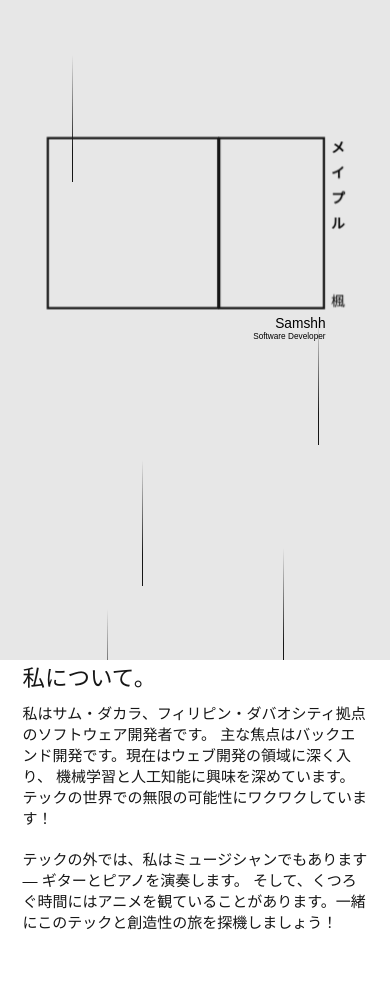
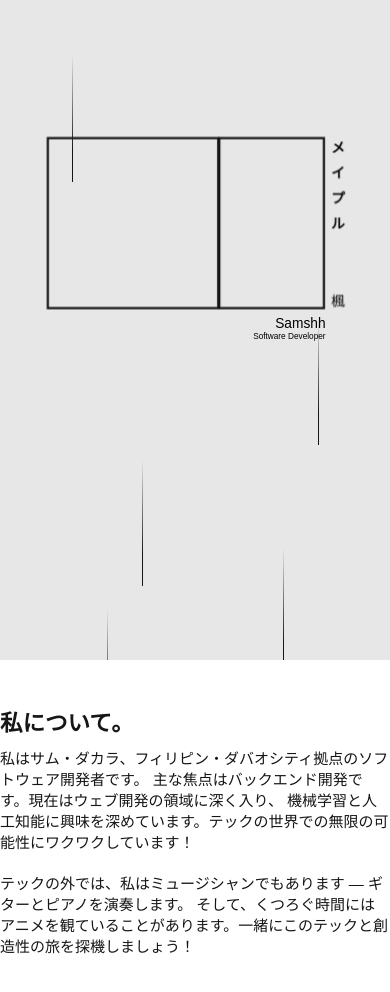
Before and after one commit to Samshh/landingPage, a Vue app: page / in a window 390 px wide. Shown: the part 184-1176 px from the top of the page. Built offline with nearby package versions, Linux system fonts and the light colour scheme; the HTML template or start-up script is replaced by a standard one; a web font is replaced by a local one.

Commit message:
text hierarchy

```diff
--- a/src/components/footermain.vue
+++ b/src/components/footermain.vue
@@ -95,7 +95,7 @@ onUnmounted(() => {
     <div class="timewrap">
       <div class="innerWrapper">
         <div class="contwrap">
-          <div class="contacts">ソーシャル。</div>
+          <h1 class="contacts">ソーシャル。</h1>
           <a class="contact linkedin" target="_blank" href="https://www.linkedin.com/in/samshh/" style="cursor: none">
             <i class="fab fa-linkedin"></i> LinkedIn
           </a>
@@ -116,7 +116,7 @@ onUnmounted(() => {
         </div>
       </div>
       <div class="detailwrap">
-        <div class="detail">デタイルズ。</div>
+        <h1 class="detail">デタイルズ。</h1>
         <p class="details">samdacs2@gmail.com</p>
         <p class="details">+63 969 696 9696</p>
       </div>
@@ -144,11 +144,13 @@ onUnmounted(() => {
   user-select: none;
   cursor: none;
 }
+
 .madeby {
   text-align: center;
   display: flex;
   align-items: flex-end;
 }
+
 .madewrap {
   width: 50vw;
   display: flex;
@@ -157,6 +159,7 @@ onUnmounted(() => {
   padding-left: clamp(22px, 5.7vw, 45px);
   padding-right: clamp(22px, 5.7vw, 45px);
 }
+
 .timewrap {
   display: flex;
   flex-direction: column;
@@ -314,5 +317,4 @@ onUnmounted(() => {
   .outterWrapper {
     display: none;
   }
-}
-</style>
+}</style>
--- a/src/components/secondpage.vue
+++ b/src/components/secondpage.vue
@@ -60,8 +60,8 @@ onUnmounted(() => {
     <div class="innerWrapper">
       <div class="aboutMe">
         <img class="myPic" src="/src/assets/SamGoogle.png" alt="" />
-        <div class="aboutMe2">
-          <p id="p" class="me">私について。</p>
+        <div class="aboutwrap">
+          <h1 id="p" class="me">私について。</h1>
           <p id="p" class="desc myText">
             私はサム・ダカラ、フィリピン・ダバオシティ拠点のソフトウェア開発者です。
             主な焦点はバックエンド開発です。現在はウェブ開発の領域に深く入り、
@@ -73,13 +73,15 @@ onUnmounted(() => {
             そして、くつろぐ時間にはアニメを観ていることがあります。一緒にこのテックと創造性の旅を探機しましょう！
           </p>
         </div>
-
       </div>
     </div>
   </div>
 </template>
 
 <style scoped>
+.aboutwrap {
+  padding-top: clamp(45px, 5vw, 180px);
+}
 
 .aboutMe {
   padding-right: clamp(22.5px, 2.7vw, 45px);
@@ -87,8 +89,8 @@ onUnmounted(() => {
   display: flex;
   color: #161616;
   padding-bottom: clamp(35px, 5.7vw, 70px);
+}
 
-}
 .me {
   font-size: clamp(22.5px, 3.4vw, 45px);
   font-weight: 400px;
@@ -108,17 +110,20 @@ onUnmounted(() => {
 }
 
 @keyframes slide {
+
   0%,
   50% {
     transform: translateY(0);
     opacity: 1;
   }
+
   50.01%,
   100% {
     transform: translateY(-100%);
     opacity: 0;
   }
 }
+
 .myPic {
   border-radius: 10px;
   object-fit: cover;
@@ -139,10 +144,6 @@ onUnmounted(() => {
   filter: grayscale(0%);
 }
 
-.aboutMe2 {
-  padding-top: clamp(45px, 5vw, 180px);
-}
-
 ::selection {
   background-color: #e7e7e7;
   color: #161616;
@@ -158,14 +159,17 @@ onUnmounted(() => {
     height: auto;
     overflow: auto;
   }
+
   .innerWrapper {
     flex-direction: column;
     justify-content: space-around;
     padding: 0;
   }
+
   .me {
     padding-left: 0;
   }
+
   .aboutMe {
     flex-direction: column-reverse;
     width: auto;
@@ -177,6 +181,7 @@ onUnmounted(() => {
     padding-left: clamp(22.5px, 2.7vw, 45px);
     padding-top: 0px;
   }
+
   .desc {
     font-size: 15px;
     padding: 0;
@@ -188,5 +193,4 @@ onUnmounted(() => {
     padding-bottom: 10px;
     padding-top: 10px;
   }
-}
-</style>
+}</style>
--- a/src/components/thirdpage.vue
+++ b/src/components/thirdpage.vue
@@ -57,7 +57,7 @@ onUnmounted(() => {
     <div class="outerWrapper">
         <div class="innerWrapper">
             <div class="projectwrap">
-                <p id="p" class="projects">注目のプロジェクト。</p>
+                <h1 id="p" class="projects">注目のプロジェクト。</h1>
                 <a id="p" class="project" href="https://github.com/Samshh/DiscordBot" target="_blank"
                     style="color: #161616;">Discord API.</a>
                 <p id="p" class="projectdesc">このDiscordボットは、追加の機能を備えたチケットシステムとして機能します。
```
